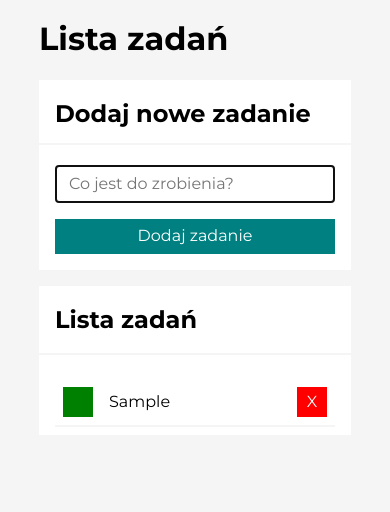
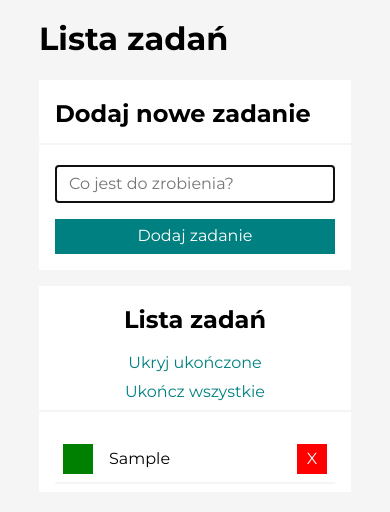
Before and after one commit to Urbork/to-do-list, a plain HTML site: page index.html in a window 390 px wide. Both pictures are taken after typing "Sample" into the empty fields and a click on the button "Dodaj zadanie". Drawn offline with nearby package versions, Linux system fonts and the light colour scheme.

Commit message:
renderButtons added and styled

```diff
--- a/css/form.css
+++ b/css/form.css
@@ -35,5 +35,11 @@
   background-color: teal;
   color: white;
   border: none;
+  transition: 1s;
   cursor: pointer;
 }
+
+.form__button:hover {
+  transform: scale(1.05);
+  background-color: hsl(180, 100%, 30%);
+}
--- a/css/tasks.css
+++ b/css/tasks.css
@@ -8,7 +8,8 @@
   margin-top: 16px;
   padding: 0 16px;
   display: grid;
-  grid-template-columns: 1fr auto auto;
+  grid-template-columns: 1fr auto;
+  align-items: center;
   border-bottom: 2px solid whitesmoke;
 }
 
@@ -17,9 +18,32 @@
     display: flex;
     flex-direction: column;
   }
+
+  .tasks__buttons {
+    margin-bottom: 8px;
+    display: grid;
+    grid-template-columns: 1fr;
+    gap: 8px;
+  }
 }
 
 .tasks__heading {
+}
+
+.tasks__buttons {
+  width: 100%;
+}
+
+.tasks__headerButton {
+  background-color: white;
+  color: teal;
+  border: none;
+  transition: 1s;
+  cursor: pointer;
+}
+
+.tasks__headerButton:hover {
+  color: hsl(180, 100%, 30%);
 }
 
 .tasks__list {
@@ -34,11 +58,20 @@
   background-color: green;
   color: white;
   border: none;
+  transition: 1s;
   cursor: pointer;
+}
+
+.tasks__button:hover {
+  background-color: hsl(120, 100%, 35%);
 }
 
 .tasks__button--remove {
   background-color: red;
+}
+
+.tasks__button--remove:hover {
+  background-color: hsl(0, 100%, 65%);
 }
 
 .tasks__listItem {
--- a/index.html
+++ b/index.html
@@ -47,8 +47,9 @@
       </form>
     </section>
     <section class="tasks">
-      <div class="tasks__interface js-interface">
+      <div class="tasks__interface">
         <h2 class="tasks__heading">Lista zadań</h2>
+        <div class="tasks__buttons js-buttons"></div>
       </div>
       <ul class="tasks__list js-tasks"></ul>
     </section>
--- a/js/script.js
+++ b/js/script.js
@@ -1,12 +1,8 @@
 {
-  let tasks = []; // let, bo zmieniamy unshift na tasks = [ ...tasks, nowezadanie]
+  let tasks = [];
   let hideDoneTasks = false; // kliknięcie przełącza
 
   const addNewTask = (newTaskContent) => {
-    // tasks.unshift({
-    //   content: newTaskContent,
-    // });
-
     tasks = [{ content: newTaskContent }, ...tasks];
 
     render();
@@ -21,8 +17,6 @@
   };
 
   const removeTask = (taskIndex) => {
-    // tasks.splice(taskIndex, 1);
-
     tasks = [...tasks.slice(0, taskIndex), ...tasks.slice(taskIndex + 1)];
 
     render();
@@ -68,17 +62,17 @@
   };
 
   const renderButtons = () => {
-    // 1: hide done: true
-    // 2: toggle all tasks done
-    // skleić HTML jak renderTasks\
-    //
-    // let htmlButtons = "";
-    // if (tasks.length === 1) {
-    //   htmlButtons = `
-    // <button>Ukryj ukończone</button>
-    // <button>Ukończ wszystkie</button>`;
-    // }
-    // document.querySelector(".js-interface").innerHTML += htmlButtons;
+    let htmlButtons = "";
+
+    if (tasks.length === 0) {
+      htmlButtons;
+    } else {
+      htmlButtons += `
+    <button class="tasks__headerButton js-hideAllDone">Ukryj ukończone</button>
+    <button class="tasks__headerButton js-allDone">Ukończ wszystkie</button>`;
+    }
+
+    document.querySelector(".js-buttons").innerHTML = htmlButtons;
   };
 
   const bindButtonsEvents = () => {
```
